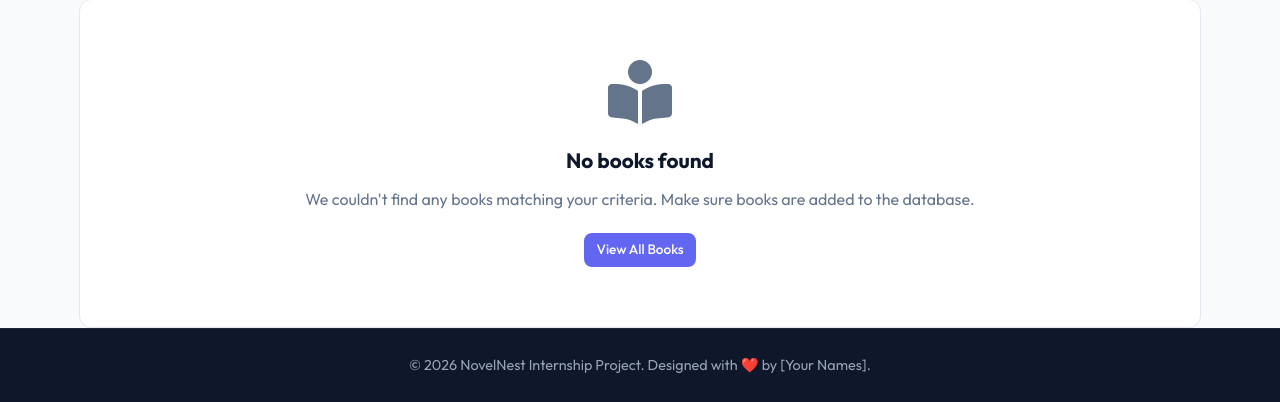
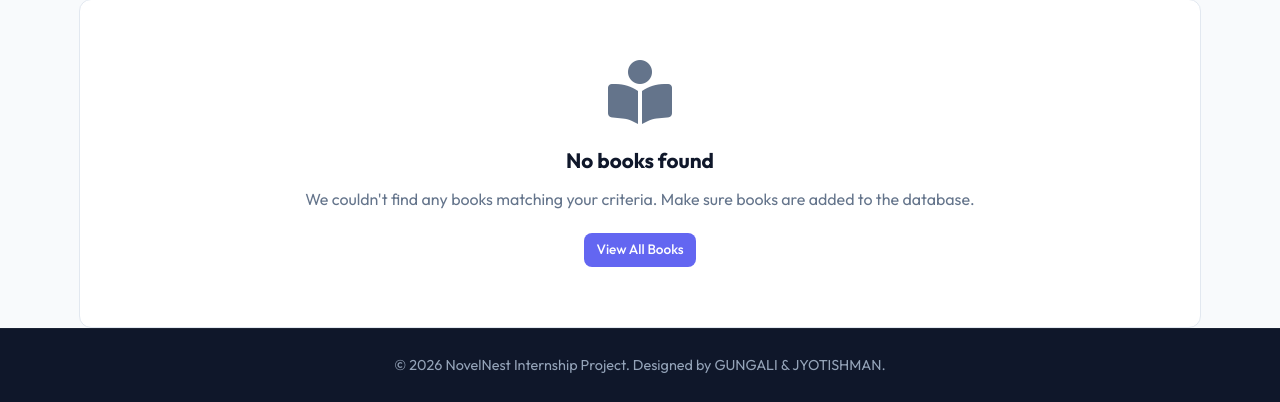
Before and after one commit to jisnuuuu/online-bookstore, a Flask app: page / in a window 1280 px wide. Shown: the part 517-919 px from the top of the page. Run offline with Flask 3, Linux system fonts and the light colour scheme.

Commit message:
update home page

```diff
--- a/templates/base.html
+++ b/templates/base.html
@@ -66,7 +66,7 @@
     <!-- Footer -->
     <footer class="footer">
         <div class="footer-content">
-            <p>&copy; 2026 NovelNest Internship Project. Designed with ❤️ by [Your Names].</p>
+            <p>&copy; 2026 NovelNest Internship Project. Designed by GUNGALI & JYOTISHMAN.</p>
         </div>
     </footer>
 
```
